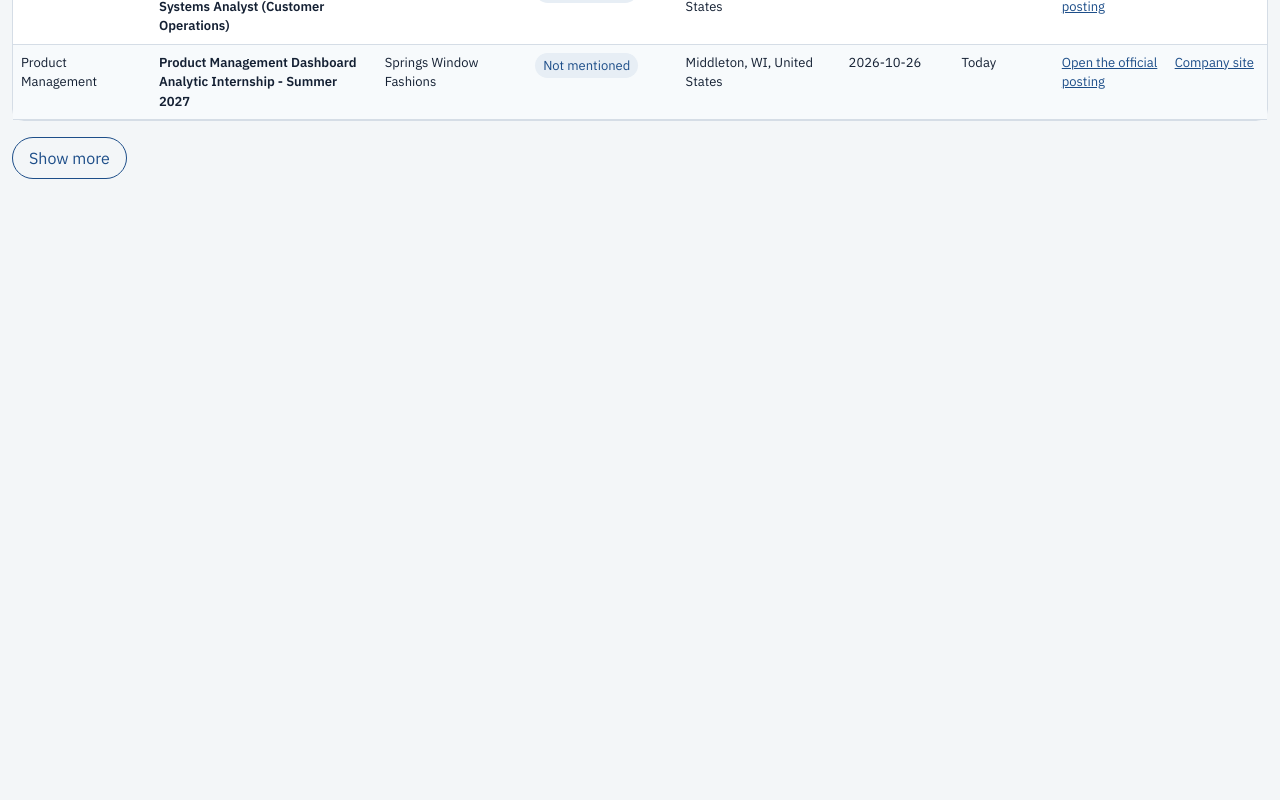
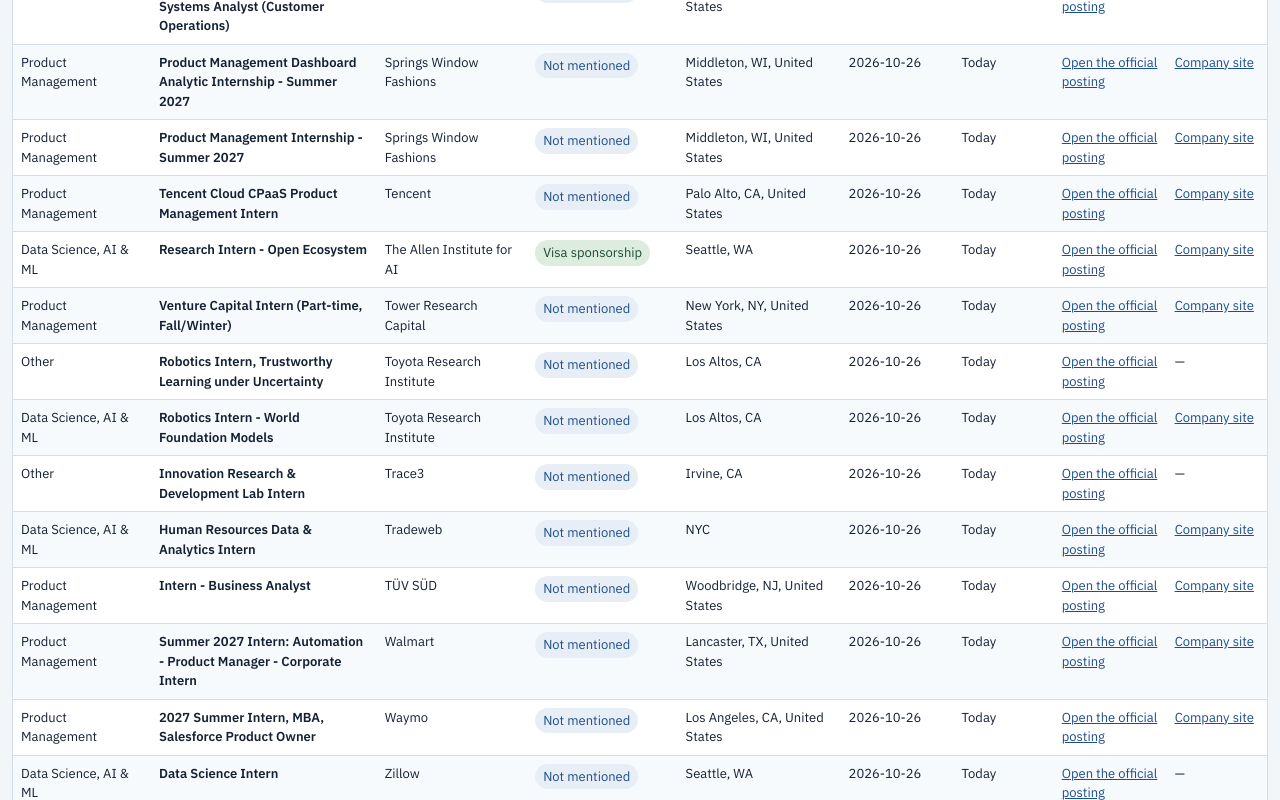
Before and after one commit to Joanuser/personal_website, a React (Vite) app in the folder dashboard/: page /chapter/education in a window 1280 px wide. Shown: the part 3400-4200 px from the top of the page. Before the commit the page ends 3643 px from the top, so only its background shows below. Built offline with nearby package versions, Linux system fonts and the light colour scheme.

Commit message:
List every internship that matches the filters.
The table no longer stops at 48 rows, so the count on the page is the number of rows on the page.

Co-authored-by: chihchi <chihchi@umich.edu>

```diff
--- a/dashboard/src/App.tsx
+++ b/dashboard/src/App.tsx
@@ -101,7 +101,6 @@ export function App() {
   const [query, setQuery] = useState("");
   const [category, setCategory] = useState("all");
   const [windowDays, setWindowDays] = useState("all");
-  const [shown, setShown] = useState(48);
 
   useEffect(() => {
     document.title = "Dashboard";
@@ -121,10 +120,6 @@ export function App() {
   useEffect(() => {
     setCategory("all");
   }, [region]);
-
-  useEffect(() => {
-    setShown(48);
-  }, [region, visa, query, category, windowDays]);
 
   const copy = zh
     ? {
@@ -155,7 +150,6 @@ export function App() {
         colCompanySite: "公司官網",
         unknownVisa: "未查",
         empty: "這個條件下面沒有職缺。",
-        more: "再看一些",
         open: "打開官網職缺",
         openLink: "打開連結",
         company: "公司官網",
@@ -204,7 +198,6 @@ export function App() {
         colCompanySite: "Company site",
         unknownVisa: "Not checked",
         empty: "Nothing matches these filters.",
-        more: "Show more",
         open: "Open the official posting",
         openLink: "Open the link",
         company: "Company site",
@@ -411,7 +404,7 @@ export function App() {
               </tr>
             </thead>
             <tbody>
-              {filtered.slice(0, shown).map((role) => {
+              {filtered.map((role) => {
                 const href = role.officialUrl || role.applyUrl;
                 const status = badge(role) || copy.unknownVisa;
                 return (
@@ -450,11 +443,6 @@ export function App() {
           </table>
         </div>
       )}
-      {shown < filtered.length && (
-        <button type="button" className="more" onClick={() => setShown((value) => value + 48)}>
-          {copy.more}
-        </button>
-      )}
       </main>
     </>
   );
--- a/dashboard/src/styles.css
+++ b/dashboard/src/styles.css
@@ -160,15 +160,6 @@ a { color: var(--accent); }
 .board-badge.is-sponsorship,
 .board-badge.is-cpt_opt,
 .board-badge.is-international { background: var(--yes); color: #1d4a32; }
-.more {
-  margin-top: 16px;
-  background: transparent;
-  color: var(--accent);
-  border: 1px solid var(--accent);
-  border-radius: 999px;
-  padding: 8px 16px;
-  cursor: pointer;
-}
 .sr-only {
   position: absolute;
   width: 1px;
```
